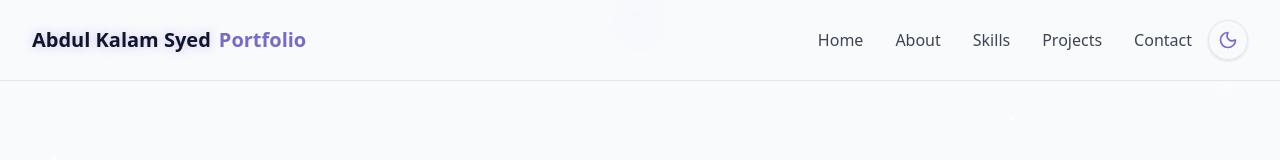
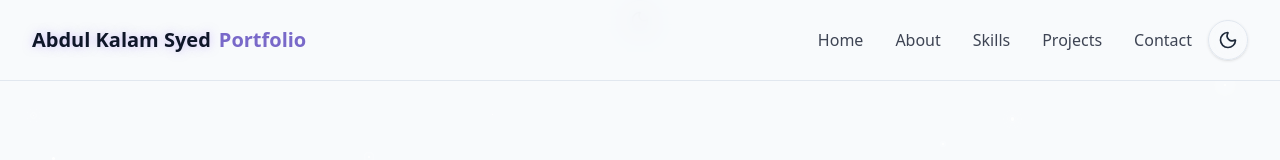
Before and after one commit to abdulksyed10/My-Portfolio-Website, a React app: page / in a window 1280 px wide. Shown: the top 160 px of the page. Built offline with nearby package versions, Linux system fonts and the light colour scheme; the HTML template or start-up script is replaced by a standard one.

Commit message:
Fixing color mode toggle

```diff
--- a/src/components/ThemeToggle.jsx
+++ b/src/components/ThemeToggle.jsx
@@ -43,9 +43,9 @@ export const ThemeToggle = ({ className = "" }) => {
       )}
     >
       {isDarkMode ? (
-        <Sun className="h-5 w-5 text-primary" />
+        <Sun className="h-5 w-5 text-yellow-400" />
       ) : (
-        <Moon className="h-5 w-5 text-primary" />
+        <Moon className="h-5 w-5 text-gray-800" />
       )}
     </button>
   );
```
